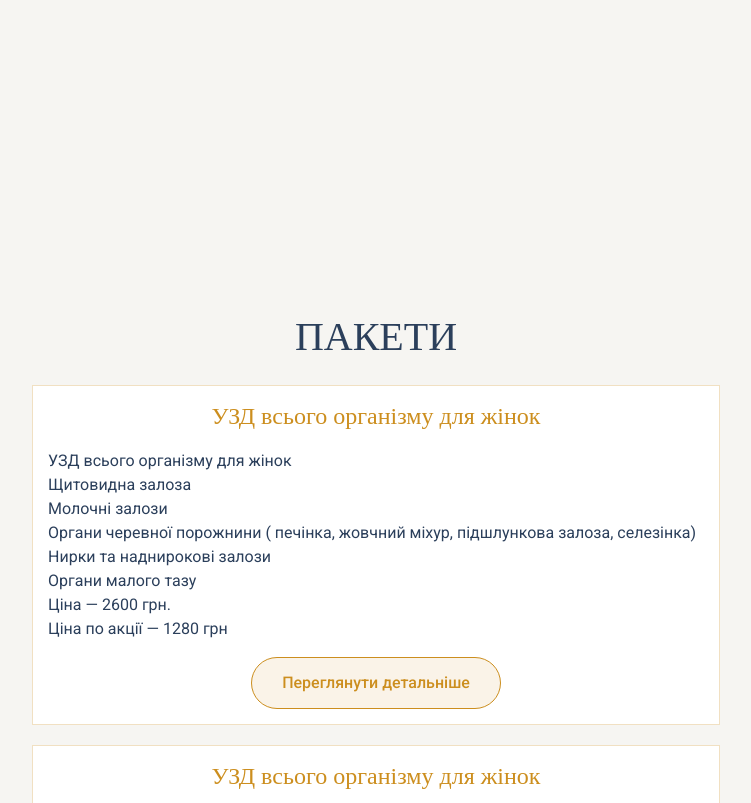
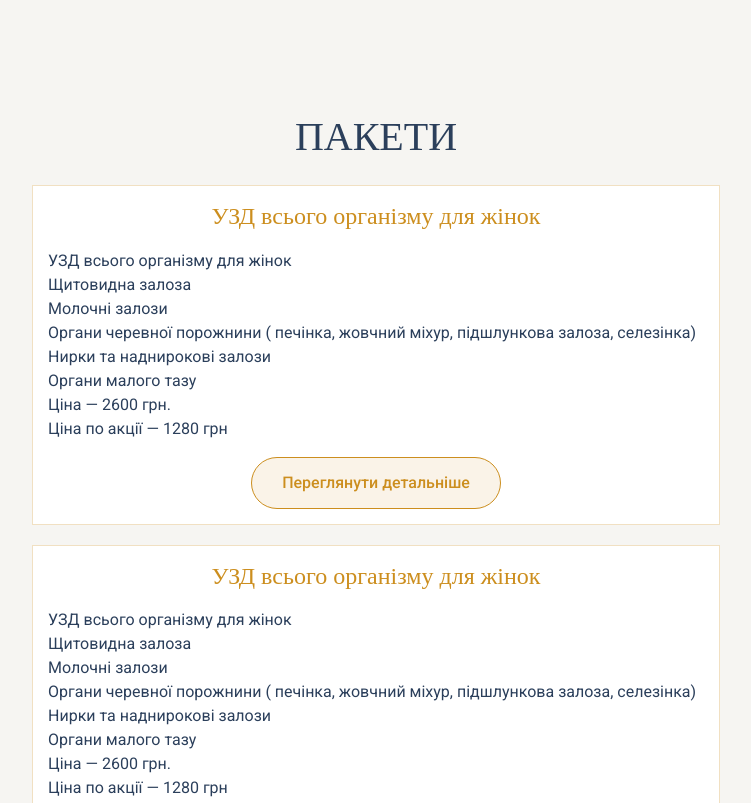
Before and after one commit to Olena-Nechyporenko/medical-center, a website built with Vite: page src/index.html in a window 1280 px wide. Shown: the part 719-1522 px from the top of the page, without its empty margins (264-1015 px from the left). Built offline with nearby package versions, Linux system fonts and the light colour scheme; a web font is replaced by a local one.

Commit message:
fix padding in services section

```diff
--- a/src/css/services.css
+++ b/src/css/services.css
@@ -1,5 +1,5 @@
 .services-section {
-  padding-top: 270px;
+  padding-top: 70px;
   padding-bottom: 80px;
 }
 
```
